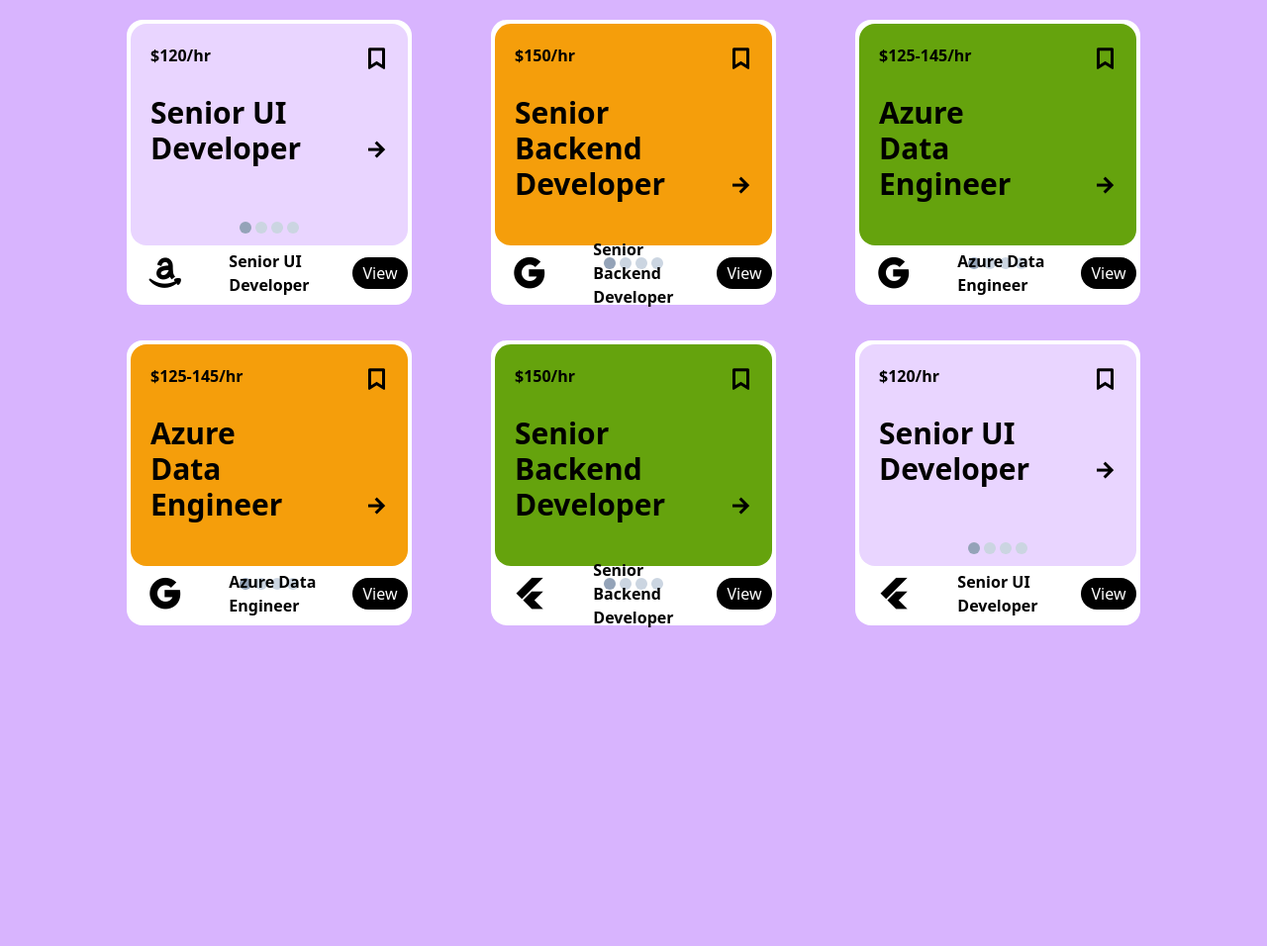
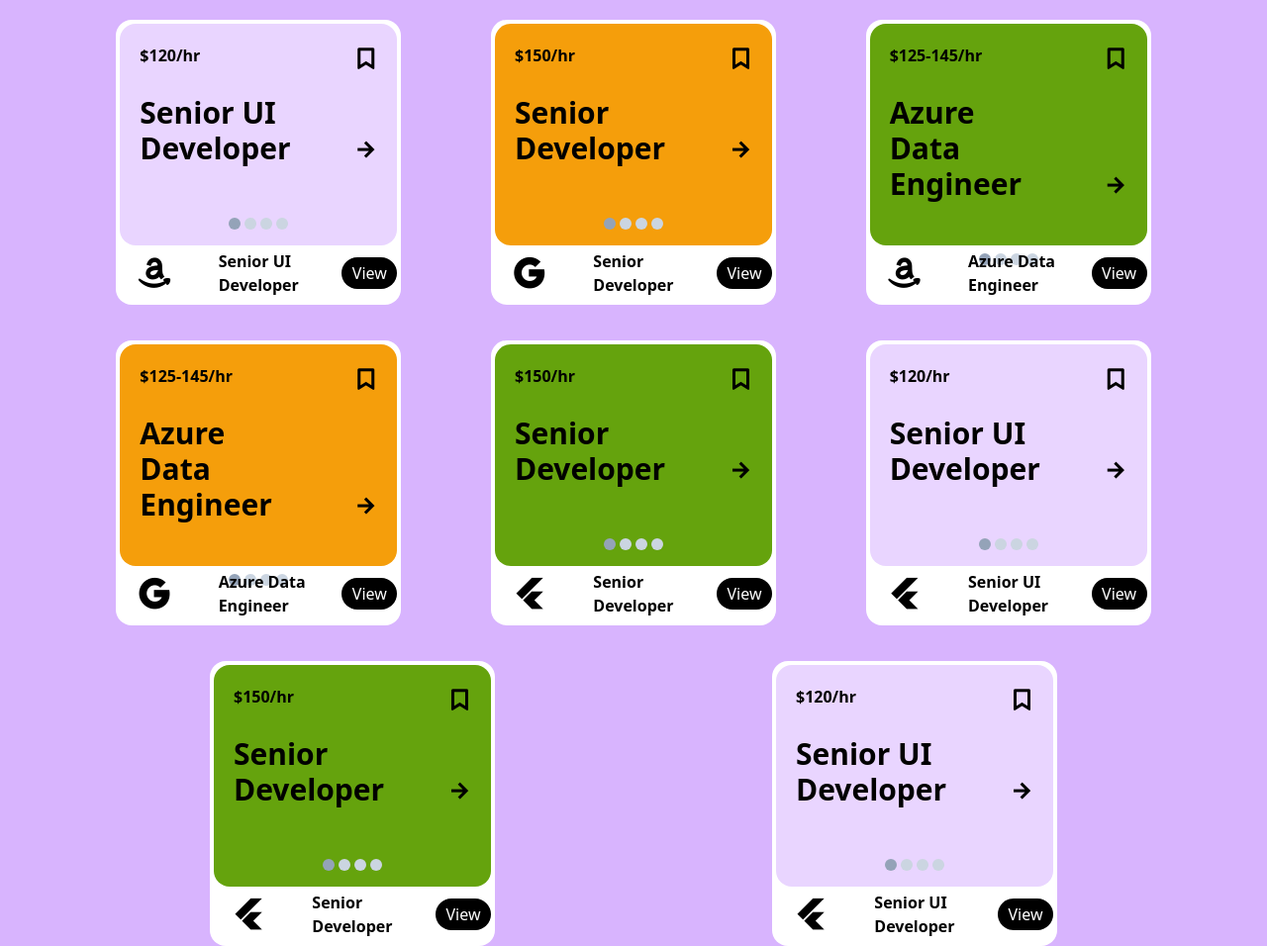
Before and after one commit to KingMadhav/tailwind, a plain HTML site: page job cards/index.html in a window 1280 px wide. Shown: the whole page at 99% size. Before the commit the page ends 800 px from the top, so only its background shows below. Drawn offline with nearby package versions, Linux system fonts and the light colour scheme.

Commit message:
Add files via upload

```diff
--- a/job cards/index.html
+++ b/job cards/index.html
@@ -24,7 +24,7 @@
 
 <body class="bg-purple-300">
 
-    <div id="main" class="flex flex-row flex-wrap gap-4 sm:px-24 ">
+    <div id="main" class="flex flex-row flex-wrap gap-4 sm:px-20">
 
 
         </div>
--- a/job cards/script.js
+++ b/job cards/script.js
@@ -1,16 +1,18 @@
 let main = document.querySelector("#main");
 let card = "";
 let data = [
-    { money: "120", title: "Senior UI Developer", companyicon: '<i class="ri-amazon-line font-bold text-4xl mx-4"></i>', bg: "bg-purple-200" },
-    { money: "150", title: "Senior Backend Developer", companyicon: '<i class="ri-google-fill font-bold text-4xl mx-4 "></i>', bg: "bg-amber-500" },
-    { money: "125-145", title: "Azure Data Engineer", companyicon: '<i class="ri-google-fill font-bold text-4xl mx-4 "></i>', bg: "bg-lime-600" },
-    { money: "125-145", title: "Azure Data Engineer", companyicon: '<i class="ri-google-fill font-bold text-4xl mx-4 "></i>', bg: "bg-amber-500" },
-    { money: "150", title: "Senior Backend Developer", companyicon: '<i class="ri-flutter-fill font-bold text-4xl mx-4 "></i>', bg: "bg-lime-600" },
-    { money: "120", title: "Senior UI Developer", companyicon: '<i class="ri-flutter-fill font-bold text-4xl mx-4 "></i>', bg: "bg-purple-200" }
+    { money: "120", cardno:1, title: "Senior UI Developer", companyicon: '<i class="ri-amazon-line font-bold text-4xl mx-4"></i>', bg: "bg-purple-200" },
+    { money: "150", cardno:2, title: "Senior Developer", companyicon: '<i class="ri-google-fill font-bold text-4xl mx-4 "></i>', bg: "bg-amber-500" },
+    { money: "125-145", cardno:3, title: "Azure Data Engineer", companyicon: '<i class="ri-amazon-line font-bold text-4xl mx-4"></i>', bg: "bg-lime-600" },
+    { money: "125-145", cardno:4, title: "Azure Data Engineer", companyicon: '<i class="ri-google-fill font-bold text-4xl mx-4 "></i>', bg: "bg-amber-500" },
+    { money: "150", cardno:5, title: "Senior Developer", companyicon: '<i class="ri-flutter-fill font-bold text-4xl mx-4 "></i>', bg: "bg-lime-600" },
+    { money: "120", cardno:6, title: "Senior UI Developer", companyicon: '<i class="ri-flutter-fill font-bold text-4xl mx-4 "></i>', bg: "bg-purple-200" },
+    { money: "150", cardno:7, title: "Senior Developer", companyicon: '<i class="ri-flutter-fill font-bold text-4xl mx-4 "></i>', bg: "bg-lime-600" },
+    { money: "120", cardno:8, title: "Senior UI Developer", companyicon: '<i class="ri-flutter-fill font-bold text-4xl mx-4 "></i>', bg: "bg-purple-200" }
 ]
 data.forEach(function (e) {
-    card += ` <div class="card1 mt-5 h-72 w-72 bg-white p-1 mx-auto rounded-2xl">
-                <div class="h-56 ${e.bg} mx-auto p-5 rounded-2xl ">
+    card += ` <div class="${e.cardno} mt-5 h-72 w-72 bg-white p-1 mx-auto rounded-2xl">
+                <div class="inner h-56 ${e.bg} mx-auto p-5 rounded-2xl ">
                     <nav class="flex justify-between">
                         <div class="money font-bold">$${e.money}/hr</div>
                         <div><i class="ri-bookmark-line font-bold text-2xl"></i></div>
@@ -19,9 +21,9 @@ data.forEach(function (e) {
                         <h1 class="mt-5 text-3xl font-semibold w-2/3">${e.title}</h1>
                         <i class="ri-arrow-right-line  font-bold text-2xl "></i>
                     </div>
-                    <div class="bubbles flex justify-center gap-1 mt-14">
-                        <div class="bulbula rounded-full h-3 w-3 bg-slate-400"></div>
-                        <div class="bulbula rounded-full h-3 w-3 bg-slate-300"></div>
+                    <div class="bubbles flex justify-center items-end gap-1 h-16">
+                    <div class="bulbula rounded-full h-3 w-3 bg-slate-400"></div>
+                        <div class="bulbula rounded-full h-3 w-3  bg-slate-300"></div>
                         <div class="bulbula rounded-full h-3 w-3 bg-slate-300"></div>
                         <div class="bulbula rounded-full h-3 w-3 bg-slate-300"></div>
                     </div>
```
